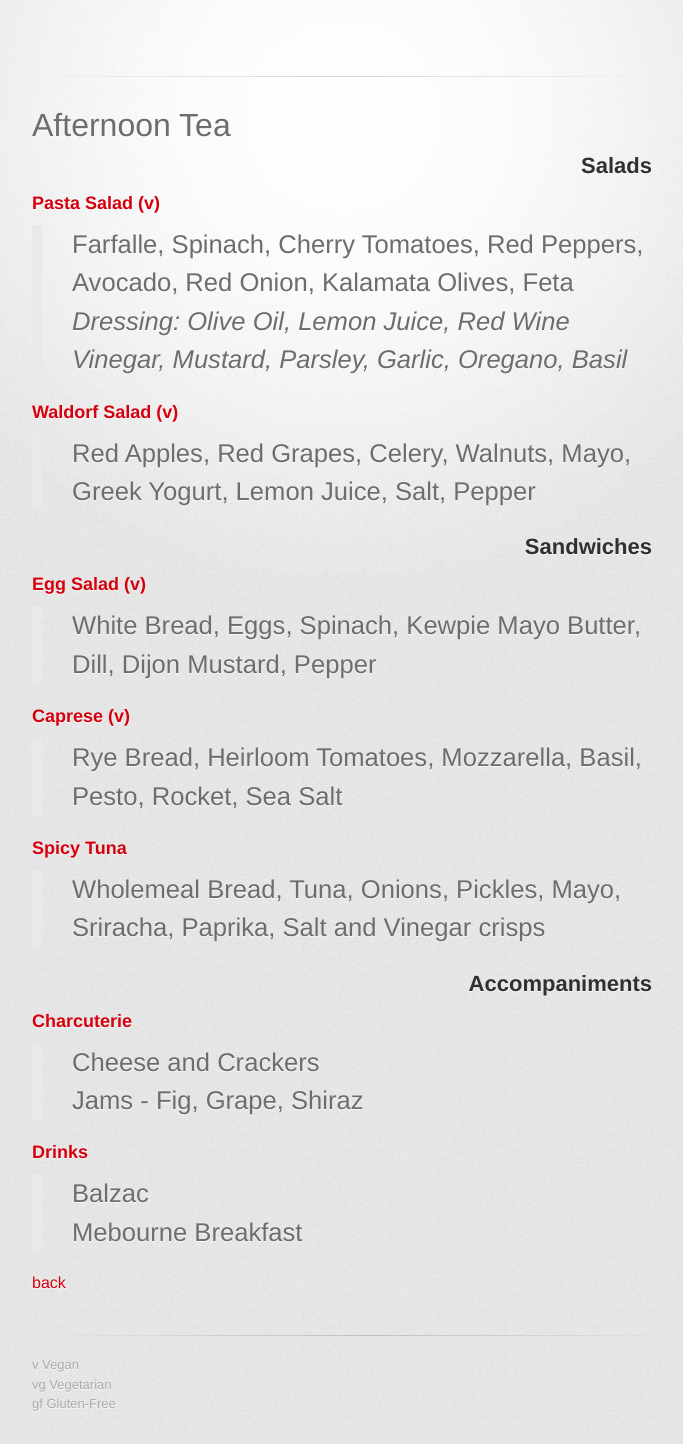
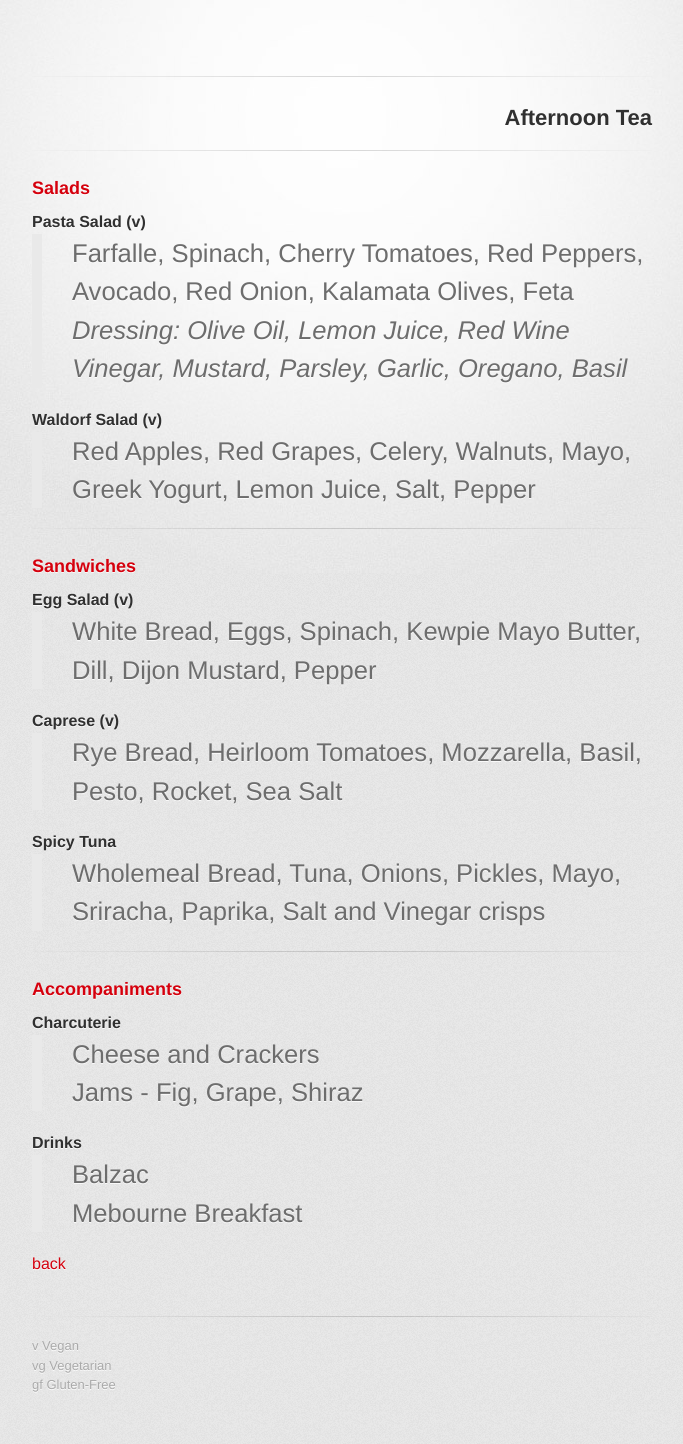
Before and after one commit to jliyanage/markdown_menus, a Jekyll site: the page built from markdown_menus/afternoon_tea.md, in a window 1280 px wide. Shown: the whole page, without its empty margins (298-981 px from the left). Built offline with Jekyll 4.4.1, drawn with Linux system fonts in a browser that asks for light colours; some web fonts are replaced; our own code applies the rules of GitHub Pages for plain Markdown files.

```diff
--- a/markdown_menus/afternoon_tea.md
+++ b/markdown_menus/afternoon_tea.md
@@ -2,36 +2,40 @@
 layout: menu
 ---
 
-# Afternoon Tea
+## Afternoon Tea
 
-## Salads
+***
 
-### Pasta Salad (v)
+### Salads
+
+#### Pasta Salad (v)
 > Farfalle, Spinach, Cherry Tomatoes, Red Peppers, Avocado, Red Onion, Kalamata Olives, Feta
 _Dressing: Olive Oil, Lemon Juice, Red Wine Vinegar, Mustard, Parsley, Garlic, Oregano, Basil_
 
-### Waldorf Salad (v)
+#### Waldorf Salad (v)
 > Red Apples, Red Grapes, Celery, Walnuts, Mayo, Greek Yogurt, Lemon Juice, Salt, Pepper
 
-## Sandwiches
+***
+### Sandwiches
 
-### Egg Salad (v)
+#### Egg Salad (v)
 > White Bread, Eggs, Spinach, Kewpie Mayo Butter, Dill, Dijon Mustard, Pepper
 
-### Caprese (v)
+#### Caprese (v)
 > Rye Bread, Heirloom Tomatoes, Mozzarella, Basil, Pesto, Rocket, Sea Salt
 
-### Spicy Tuna
+#### Spicy Tuna
 > Wholemeal Bread, Tuna, Onions, Pickles, Mayo, Sriracha, Paprika, Salt and Vinegar crisps
 
-## Accompaniments
+***
+### Accompaniments
 
-### Charcuterie
+#### Charcuterie
 
 > Cheese and Crackers
 Jams - Fig, Grape, Shiraz
 
-### Drinks
+#### Drinks
 
 >Balzac
 Mebourne Breakfast
```
Also changed, not shown: _guidelines.md (+2 -0 lines), index.md (+2 -3 lines).
